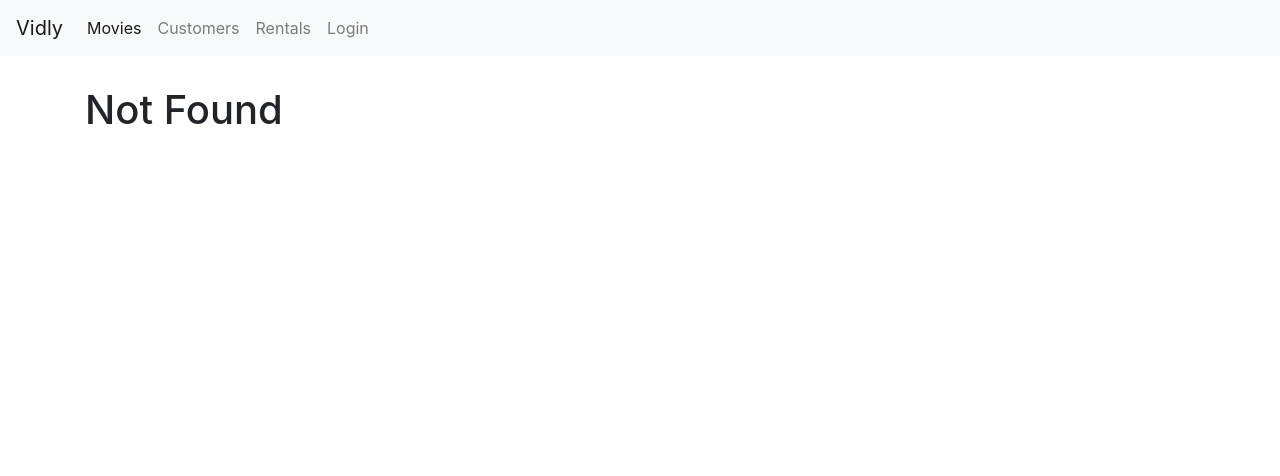
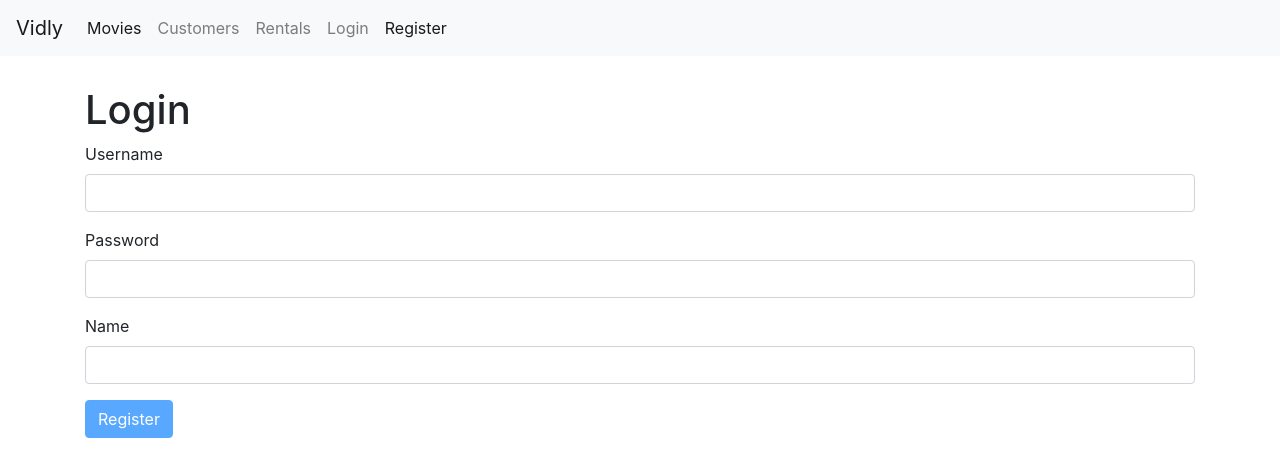
Before and after one commit to salehsub90/react-app-vidly, a React (Create React App) app: page /register in a window 1280 px wide. Before the commit this address led to /not-found. Shown: the top 476 px of the page. Built offline with nearby package versions, Linux system fonts and the light colour scheme.

Commit message:
Added register form and refactored code of Form component

```diff
--- a/package.json
+++ b/package.json
@@ -8,6 +8,7 @@
     "@testing-library/user-event": "^12.6.0",
     "bootstrap": "^4.1.1",
     "font-awesome": "^4.7.0",
+    "joi-browser": "^13.4.0",
     "prop-types": "^15.6.2",
     "react": "^17.0.1",
     "react-dom": "^17.0.1",
--- a/src/App.js
+++ b/src/App.js
@@ -7,6 +7,7 @@
 import Rentals from './components/rentals';
 import MovieForm from './components/movieForm';
 import LoginForm from './components/loginForm';
+import RegisterForm from './components/registerForm';
 import './App.css';
 
 function App() {
@@ -15,6 +16,7 @@
       <NavBar />
       <main className="container">
         <Switch>
+          <Route path="/register" component={RegisterForm}></Route>
           <Route path="/login" component={LoginForm}></Route>
           <Route path="/movies/:id" component={MovieForm}></Route>
           <Route path="/movies" component={Movies}></Route>
--- /dev/null
+++ b/src/components/common/form.jsx
@@ -0,0 +1,78 @@
+import { Component } from 'react';
+import Joi from 'joi-browser';
+import Input from './input';
+
+class Form extends Component {
+
+  state = {
+    data: {},
+    errors: {}
+   };
+
+   validate = () => {
+    const options = { abortEarly: false };
+    const { error } = Joi.validate(this.state.data, this.schema, options);
+    if (!error) return null;
+
+    const errors = {};
+    for (let item of error.details) errors[item.path[0]] = item.message;
+    return errors;
+  }
+
+  validateProperty = ({ name, value }) => {
+    const obj = { [name]: value };
+    const schema = { [name]: this.schema[name] };
+    const { error } = Joi.validate(obj, schema);
+    return error ? error.details[0].message : null;
+  }
+
+  handleSubmit = (e) => {
+    e.preventDefault();
+
+    const errors = this.validate();
+    console.log(errors);
+    this.setState({ errors: errors || {} });
+    if (errors) return;
+
+    this.doSubmit();
+  };
+
+  handleChange = ({ currentTarget: input}) => {
+    const errors = {...this.state.errors};
+    const errorMessage = this.validateProperty(input);
+    if (errorMessage) errors[input.name] = errorMessage;
+    else delete errors[input.name];
+
+    console.log(input.value);
+    const data = {...this.state.data};
+    data[input.name] = input.value;
+
+    this.setState({ data, errors });
+  };
+
+  renderButton(label) {
+    return (
+      <button
+        disabled={this.validate()}
+        className="btn btn-primary">{label}
+      </button>
+    )
+  }
+
+  renderInput(name, label, type = 'text') {
+    const { data, errors } = this.state;
+
+    return (
+      <Input
+        type={type}
+        name={name}
+        value={data[name]}
+        label={label}
+        onChange={this.handleChange}
+        error={errors[name]}
+      />
+    );
+  }
+}
+
+export default Form;
--- a/src/components/common/input.jsx
+++ b/src/components/common/input.jsx
@@ -1,17 +1,16 @@
 import React from 'react';
 
-const Input = ({ name, label, value, onChange }) => {
+const Input = ({ name, label, error, ...rest }) => {
   return (
     <div className="form-group">
       <label htmlFor={name}> { label }</label>
       <input
-        value={value}
-        onChange={onChange}
+        {...rest}
         name={name}
         id={name}
-        type="text"
         className="form-control"
       />
+      {error && <div className="alert alert-danger">{error}</div>}
     </div>
    );
 }
--- a/src/components/loginForm.jsx
+++ b/src/components/loginForm.jsx
@@ -1,46 +1,31 @@
-import React, { Component } from 'react';
-import Input from './common/input';
+import React from 'react';
+import Form from './common/form';
+import Joi from 'joi-browser';
 
-class LoginForm extends Component {
+class LoginForm extends Form {
 
   state = {
-    account: {username: '', password: ''}
+    data: {username: '', password: ''},
+    errors: {}
   };
 
-  handleSubmit = (e) => {
-    e.preventDefault();
-    //const username = this.username.current.value;
+  schema = {
+    username: Joi.string().required().label('Username'),
+    password: Joi.string().required().label('Password')
+  }
 
-    // call the server for submission
+  doSubmit = () => {
     console.log("submitted");
-  };
-
-  handleChange = ({ currentTarget: input}) => {
-    console.log(input.value);
-    const account = {...this.state.account};
-    account[input.name] = input.value;
-    this.setState({ account });
   }
 
   render() {
-    const { account } = this.state;
     return (
       <div>
         <h1>Login</h1>
         <form onSubmit={this.handleSubmit}>
-          <Input
-            name="username"
-            value={account.username}
-            lable="Username"
-            onChange={this.handleChange}
-          />
-          <Input
-            name="password"
-            value={account.password}
-            lable="Password"
-            onChange={this.handleChange}
-          />
-        <button className="btn btn-primary">Login</button>
+          {this.renderInput('username', 'Username')}
+          {this.renderInput('password', 'Password', 'password')}
+          {this.renderButton('Login')}
         </form>
       </div>
     )
--- a/src/components/navBar.jsx
+++ b/src/components/navBar.jsx
@@ -32,6 +32,11 @@
               Login
             </NavLink>
           </li>
+          <li className="nav-item">
+            <NavLink className="nav-link" to="/register">
+              Register
+            </NavLink>
+          </li>
         </ul>
       </div>
     </nav>
--- /dev/null
+++ b/src/components/registerForm.jsx
@@ -0,0 +1,36 @@
+import Joi from 'joi-browser';
+import React from 'react';
+import Form from './common/form';
+
+class RegisterForm extends Form {
+  state = {
+    data: { username: "", password: "", name: "" },
+    errors: {}
+  };
+
+  schema = {
+    username: Joi.string().required().label('Username'),
+    password: Joi.string().required().min(5).label('Password'),
+    name: Joi.string().required().label('Name')
+  }
+
+  doSubmit = () => {
+    console.log("submitted");
+  }
+
+  render() {
+    return (
+      <div>
+        <h1>Login</h1>
+        <form onSubmit={this.handleSubmit}>
+          {this.renderInput('username', 'Username')}
+          {this.renderInput('password', 'Password', 'password')}
+          {this.renderInput('name', 'Name')}
+          {this.renderButton('Register')}
+        </form>
+      </div>
+    )
+  }
+}
+
+export default RegisterForm;
```
Also changed, not shown: 2 other files (tests, documents, lock files or other folders).
